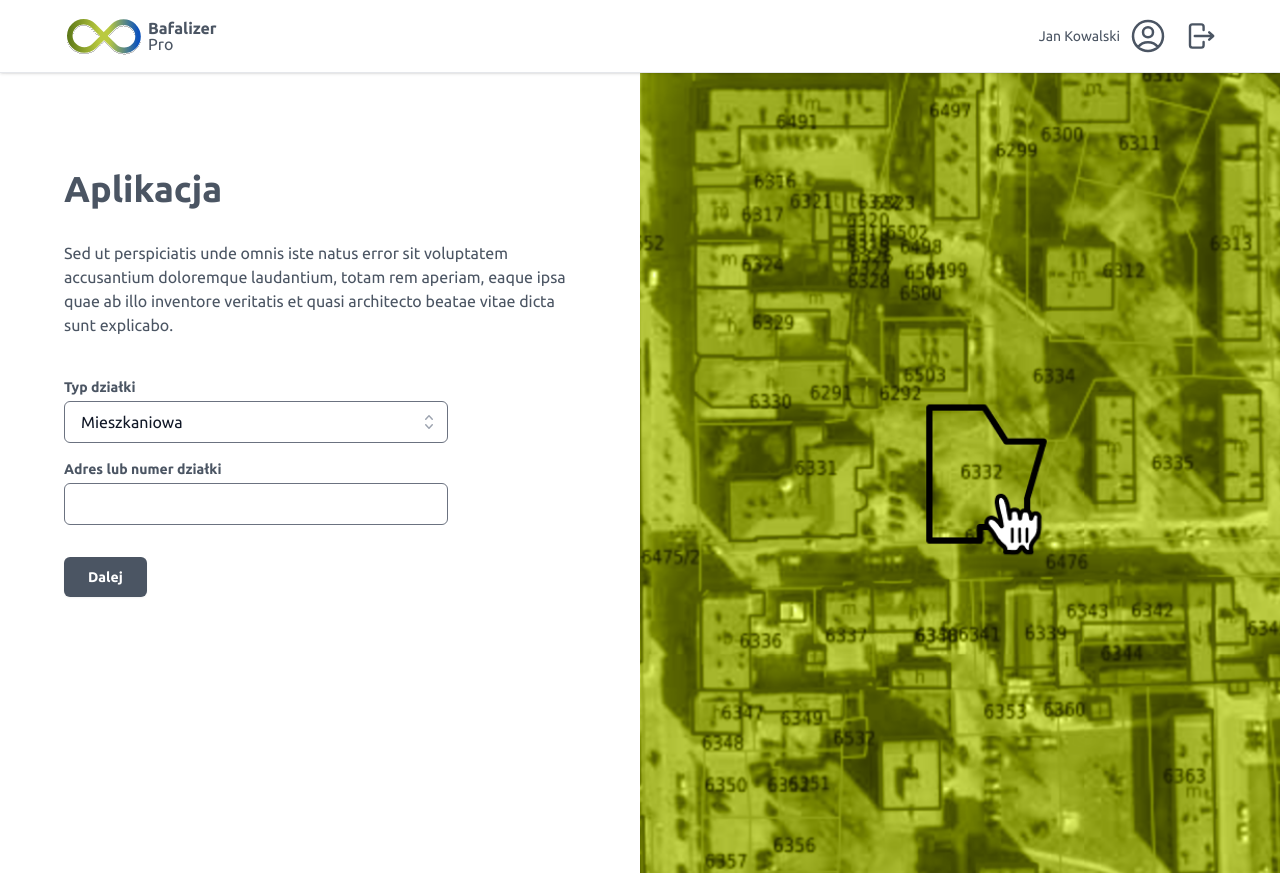
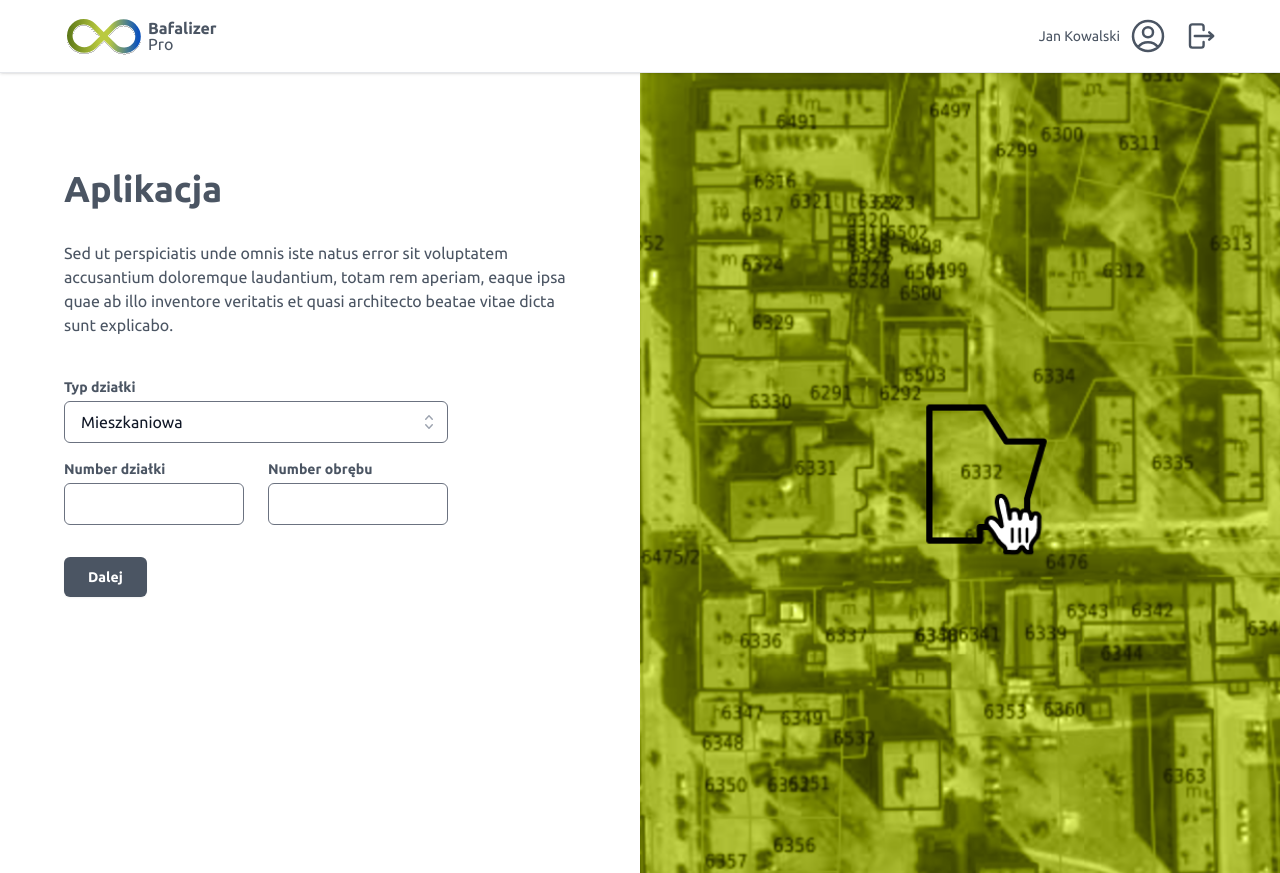
Before and after one commit to xarcnovn/SeaTea, a Next.js app in the folder frontend/: page /oblicz_baf in a window 1280 px wide. Built offline with nearby package versions, Linux system fonts and the light colour scheme.

Commit message:
two inputs for area number

```diff
--- a/frontend/src/components/steps/FindPlot.tsx
+++ b/frontend/src/components/steps/FindPlot.tsx
@@ -45,13 +45,20 @@ export const FindPlot = ({
             onChange={onPlotTypeChange}
             options={plotTypes}
           />
-          <Input
-            value={plotAreaId}
-            onChange={e => setPlotAreaId(e.target.value)}
-            className="mb-8"
-          >
-            Adres lub numer działki
-          </Input>
+          <div className="flex gap-6 mb-8">
+            <Input
+              value={plotAreaId}
+              onChange={e => setPlotAreaId(e.target.value)}
+            >
+              Number działki
+            </Input>
+            <Input
+              value={plotAreaId}
+              onChange={e => setPlotAreaId(e.target.value)}
+            >
+              Number obrębu
+            </Input>
+          </div>
         </div>
         <Button
           onClick={() => {
```
